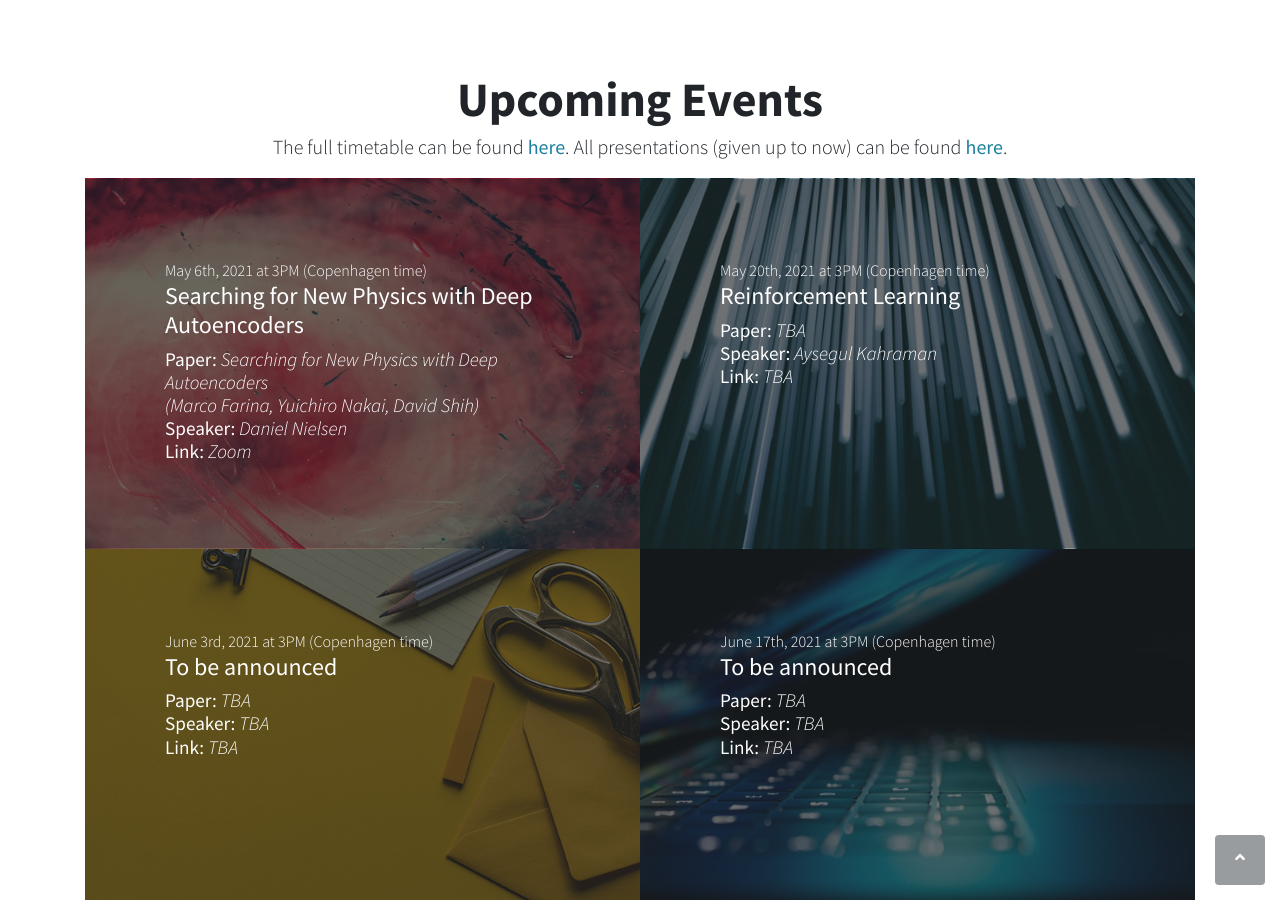
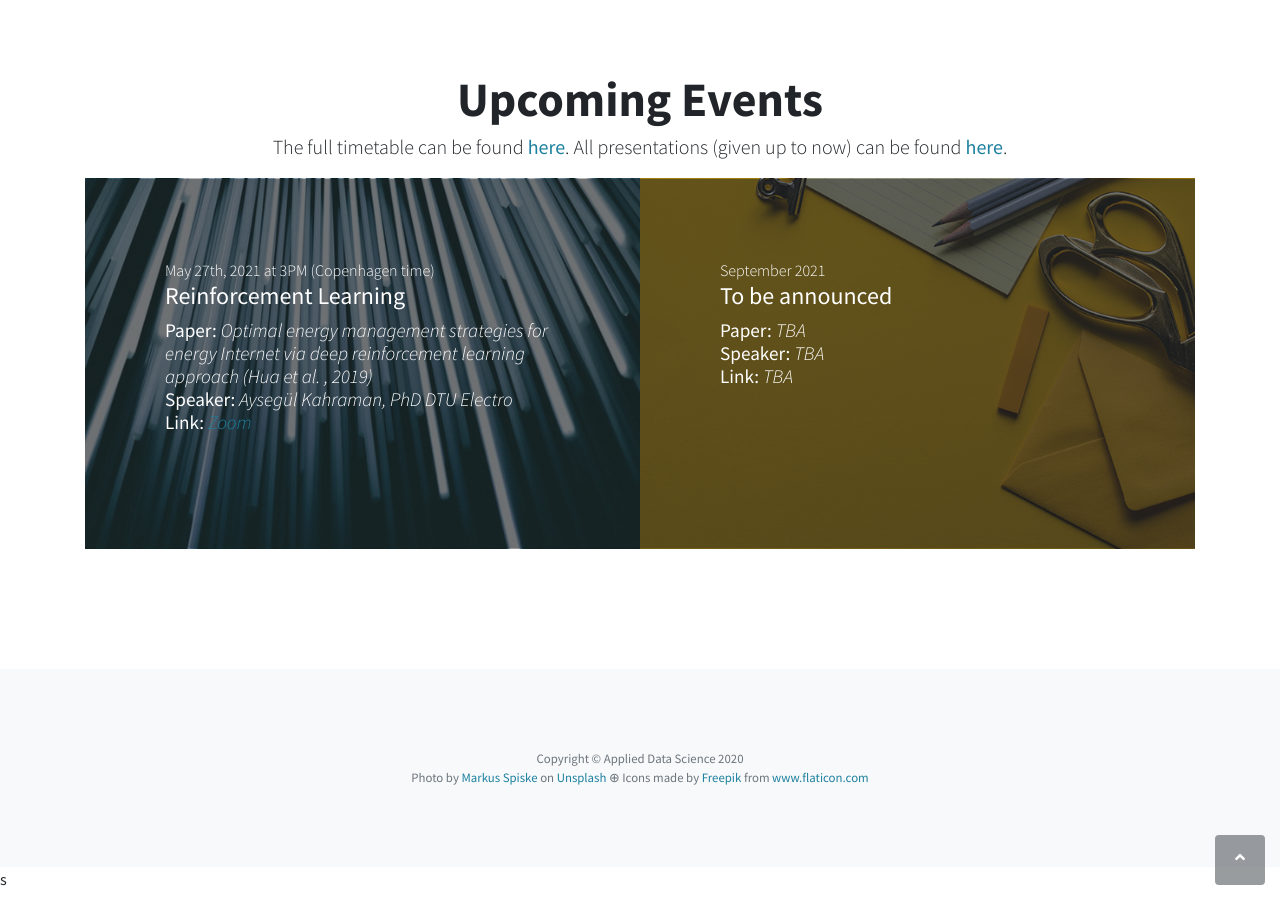
Before and after one commit to milenabaj/tinder_devops, a Jekyll site: the page index.html, which Jekyll copies as it is, in a window 1280 px wide and 900 px high, scrolled down 2028 px. Built offline with Jekyll 4.4.1, drawn with Linux system fonts in a browser that asks for light colours.

Commit message:
Update index.html

```diff
--- a/index.html
+++ b/index.html
@@ -2,14 +2,6 @@
 <html lang="en">
 
 <head>
-    <!-- Global site tag (gtag.js) - Google Analytics -->
-    <script async src="https://www.googletagmanager.com/gtag/js?id=G-DKNBT50BTN"></script>
-    <script>
-        window.dataLayer = window.dataLayer || [];
-        function gtag() { dataLayer.push(arguments); }
-        gtag('js', new Date());
-        gtag('config', 'G-DKNBT50BTN');
-    </script>
 
     <meta charset="utf-8">
     <meta name="viewport" content="width=device-width, initial-scale=1, shrink-to-fit=no">
@@ -120,26 +112,12 @@
                 <div class="col-lg-6 portfolio-item">
                     <div class="caption">
                         <div class="caption-content">
-                            <span class="font-weight-light">May 6th, 2021 at 3PM (Copenhagen time)</span>
-                            <div class="h4">Searching for New Physics with Deep Autoencoders</div>
-                            <p class="h6">
-                                <b>Paper:</b> <i>Searching for New Physics with Deep Autoencoders </br>(Marco Farina, Yuichiro Nakai, David Shih)</i></br>
-                                <b>Speaker:</b> <i>Daniel Nielsen</i></br>
-                                <b>Link:</b> <a href="https://dtudk.zoom.us/j/64639096609?pwd=SzJrVHZqeitDcXRtK3pCKytVZGtRQT09" style="color:#ffffff;"> <i>Zoom</i> </a>
-                            </p>
-                        </div>
-                    </div>
-                    <img class="img-fluid" src="img/img_cal_2.jpg" alt="">
-                </div>
-                <div class="col-lg-6 portfolio-item">
-                    <div class="caption">
-                        <div class="caption-content">
-                            <span class="font-weight-light">May 20th, 2021 at 3PM (Copenhagen time)</span>
+                            <span class="font-weight-light">May 27th, 2021 at 3PM (Copenhagen time)</span>
                             <div class="h4">Reinforcement Learning</div>
                             <p class="h6">
-                                <b>Paper:</b> <i>TBA</i></br>
-                                <b>Speaker:</b> <i>Aysegul Kahraman</i></br>
-                                <b>Link:</b> <i>TBA</i>
+                                <b>Paper:</b> <i>Optimal energy management strategies for energy Internet via deep reinforcement learning approach (Hua et al. , 2019)</i></br>
+                                <b>Speaker:</b> <i>Aysegül Kahraman, PhD DTU Electro</i></br>
+                                <b>Link:</b> <i><a href="https://dtudk.zoom.us/j/69817381830?pwd=bWdkcGxoVHh6b1MyYTlVUVJGcER5QT09">Zoom</a></i>
                             </p>
                         </div>
                     </div>
@@ -148,7 +126,7 @@
                 <div class="col-lg-6 portfolio-item">
                     <div class="caption">
                         <div class="caption-content">
-                            <span class="font-weight-light">June 3rd, 2021 at 3PM (Copenhagen time)</span>
+                            <span class="font-weight-light">September 2021</span>
                             <div class="h4">To be announced</div>
                             <p class="h6">
                                 <b>Paper:</b> <i>TBA</i></br>
@@ -159,21 +137,6 @@
                     </div>
                     <img class="img-fluid" src="img/portfolio-4.jpg" alt="">
                 </div>
-                <div class="col-lg-6 portfolio-item">
-                    <div class="caption">
-                        <div class="caption-content">
-                            <span class="font-weight-light">June 17th, 2021 at 3PM (Copenhagen time)</span>
-                            <div class="h4">To be announced</div>
-                            <p class="h6">
-                                <b>Paper:</b> <i>TBA</i></br>
-                                <b>Speaker:</b> <i>TBA</i></br>
-                                <b>Link:</b> <i>TBA</i>
-                            </p>
-                        </div>
-                    </div>
-                    <img class="img-fluid" src="img/img_cal_1.jpg" alt="">
-                </div>
-            </div>
         </div>
     </section>
 
```
